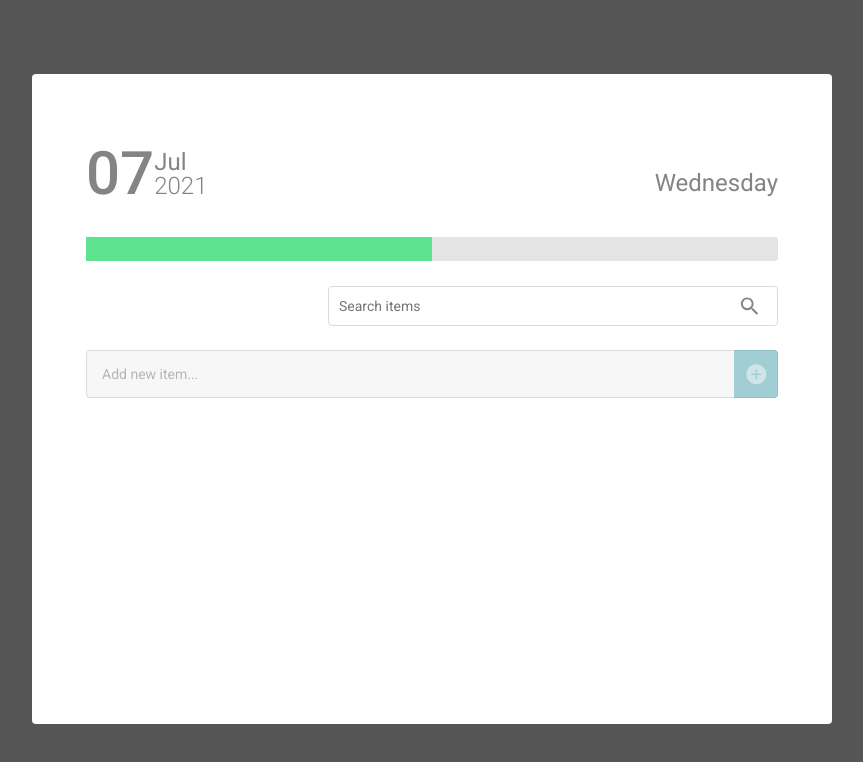
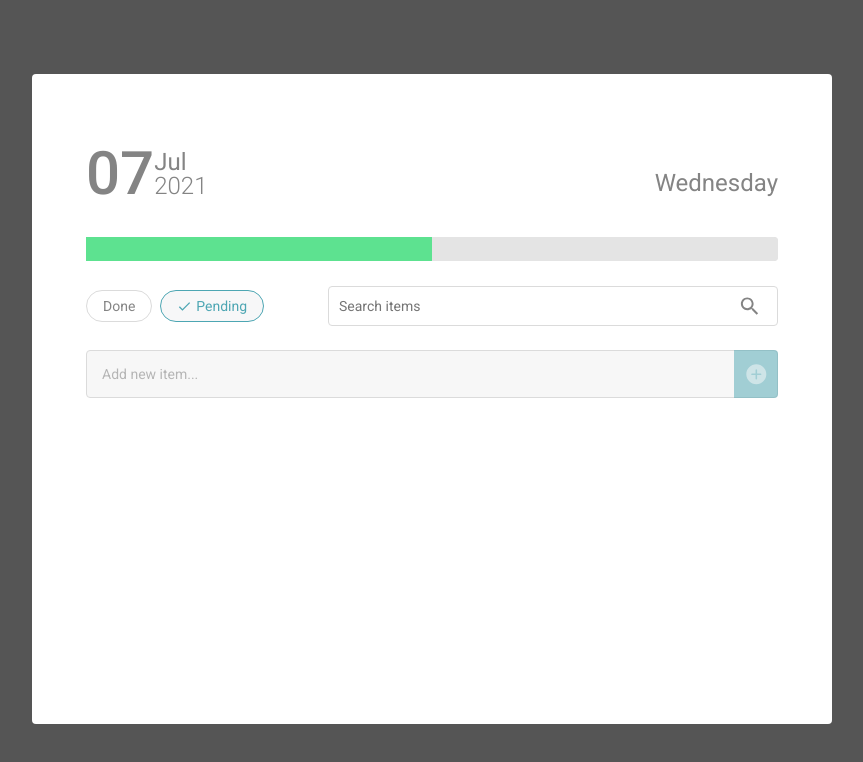
Before and after one commit to sizebay/frontend-challenge, a React (Vite) app: page / in a window 1280 px wide. Shown: the top 762 px of the page, without its empty margins (208-1071 px from the left). Built offline with nearby package versions, Linux system fonts and the light colour scheme.

Commit message:
style(SearchBar): add chip buttons

```diff
--- a/src/components/SearchBar/index.tsx
+++ b/src/components/SearchBar/index.tsx
@@ -1,5 +1,5 @@
 import { FormEvent } from 'react';
-import { IoMdSearch, IoIosClose } from 'react-icons/io';
+import { IoMdSearch, IoIosClose, IoMdCheckmark } from 'react-icons/io';
 
 import styles from './styles.module.scss';
 
@@ -9,7 +9,20 @@ function SearchBar() {
   }
 
   return (
-    <form className={styles.inputContainer} onSubmit={handleSubmit}>
+    <form className={styles.searchBarContainer} onSubmit={handleSubmit}>
+      <ul className={styles.chipsContainer}>
+        <li>
+          <button>Done</button>
+        </li>
+        <li>
+          <button className={styles.active}>
+            <IoMdCheckmark size={15} />
+            Pending
+          </button>
+        </li>
+      </ul>
+
+      <p className={styles.inputContainer}>
         <input type="text" placeholder="Search items" />
         <label>
           <button type="submit" aria-label="Search">
@@ -17,6 +30,7 @@ function SearchBar() {
             <IoMdSearch size={23} />
           </button>
         </label>
+      </p>
     </form>
   );
 }
--- a/src/components/SearchBar/styles.module.scss
+++ b/src/components/SearchBar/styles.module.scss
@@ -1,26 +1,35 @@
 @import '../../styles/config';
 @import '../../styles/mixins';
+
+.chipsContainer,
+.inputContainer {
+  @include center-flex;
+}
+
+.searchBarContainer {
+  @include center-flex(column-reverse);
+  align-items: flex-end;
+  gap: 1rem;
+
+  @include desktop {
+    @include center-flex;
+  }
+}
 
 .inputContainer {
   border-radius: $border-radius;
   border: $border;
   height: 4rem;
+  justify-content: space-between;
   margin-inline-start: auto;
-  max-width: 45rem;
   padding-inline: 1rem;
-
-  @include center-flex;
-  justify-content: space-between;
+  width: clamp(1rem, 100%, 45rem);
 
   input {
     background: transparent;
     border: none;
     outline: none;
     width: 90%;
-  }
-
-  button {
-    all: unset;
   }
 
   label,
@@ -35,3 +44,31 @@
     }
   }
 }
+
+.chipsContainer {
+  font-size: 1.4rem;
+  list-style: none;
+
+  li ~ li {
+    margin-inline-start: 0.8rem;
+  }
+
+  button {
+    @include center-flex;
+    border-radius: 20rem;
+    border: $border;
+    cursor: pointer;
+    max-height: 3.3rem;
+    padding: 0.7rem 1.6rem;
+
+    &.active {
+      background: #f7f7f8;
+      border: 1px solid $secondary-color;
+      color: $secondary-color;
+
+      svg {
+        margin-inline-end: 0.4rem;
+      }
+    }
+  }
+}
--- a/src/styles/_reset.scss
+++ b/src/styles/_reset.scss
@@ -3,3 +3,8 @@
   margin: 0;
   padding: 0;
 }
+
+button {
+  all: unset;
+  cursor: pointer;
+}
```
Lines whose indentation alone changed are shown as unchanged.
